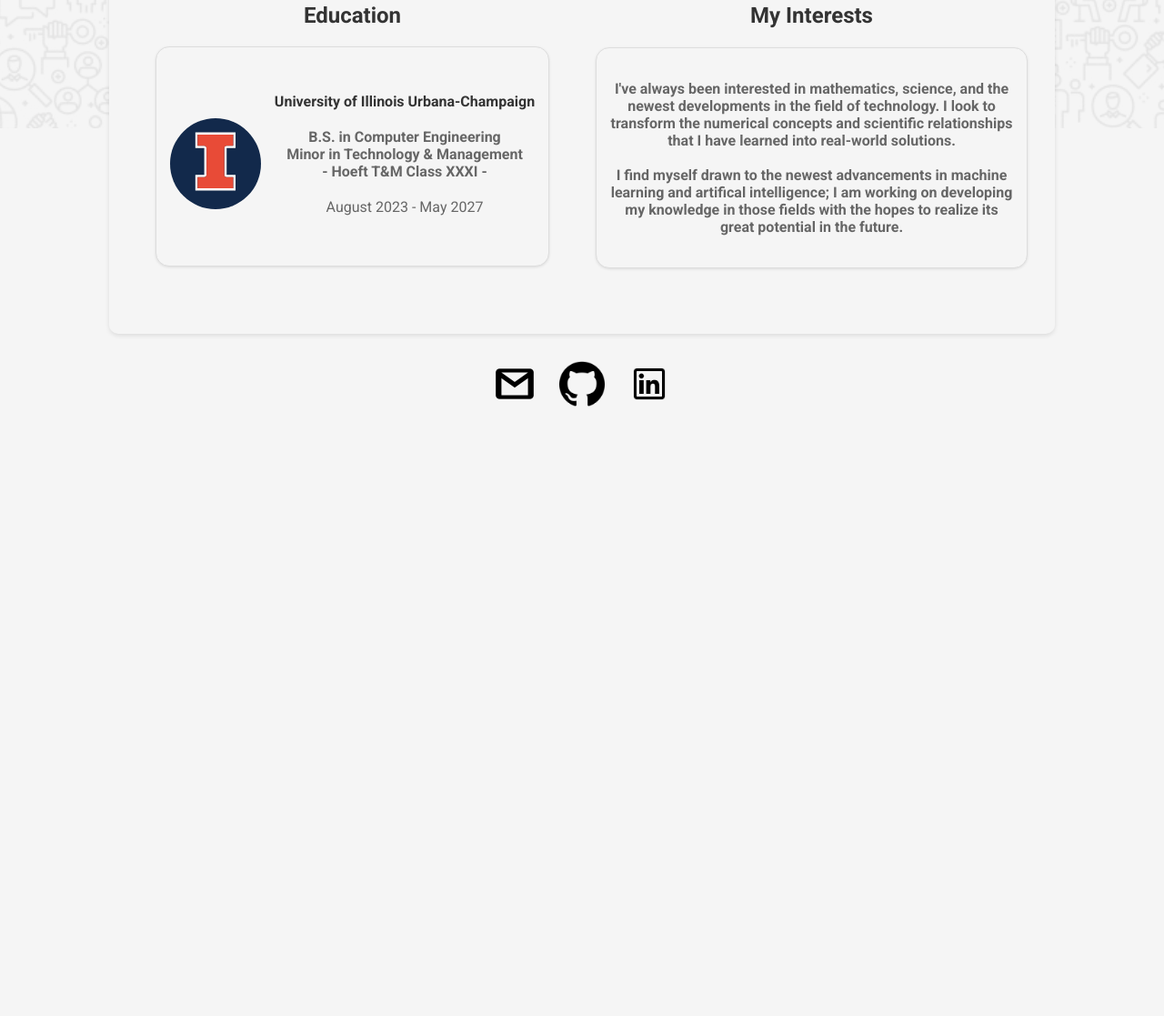
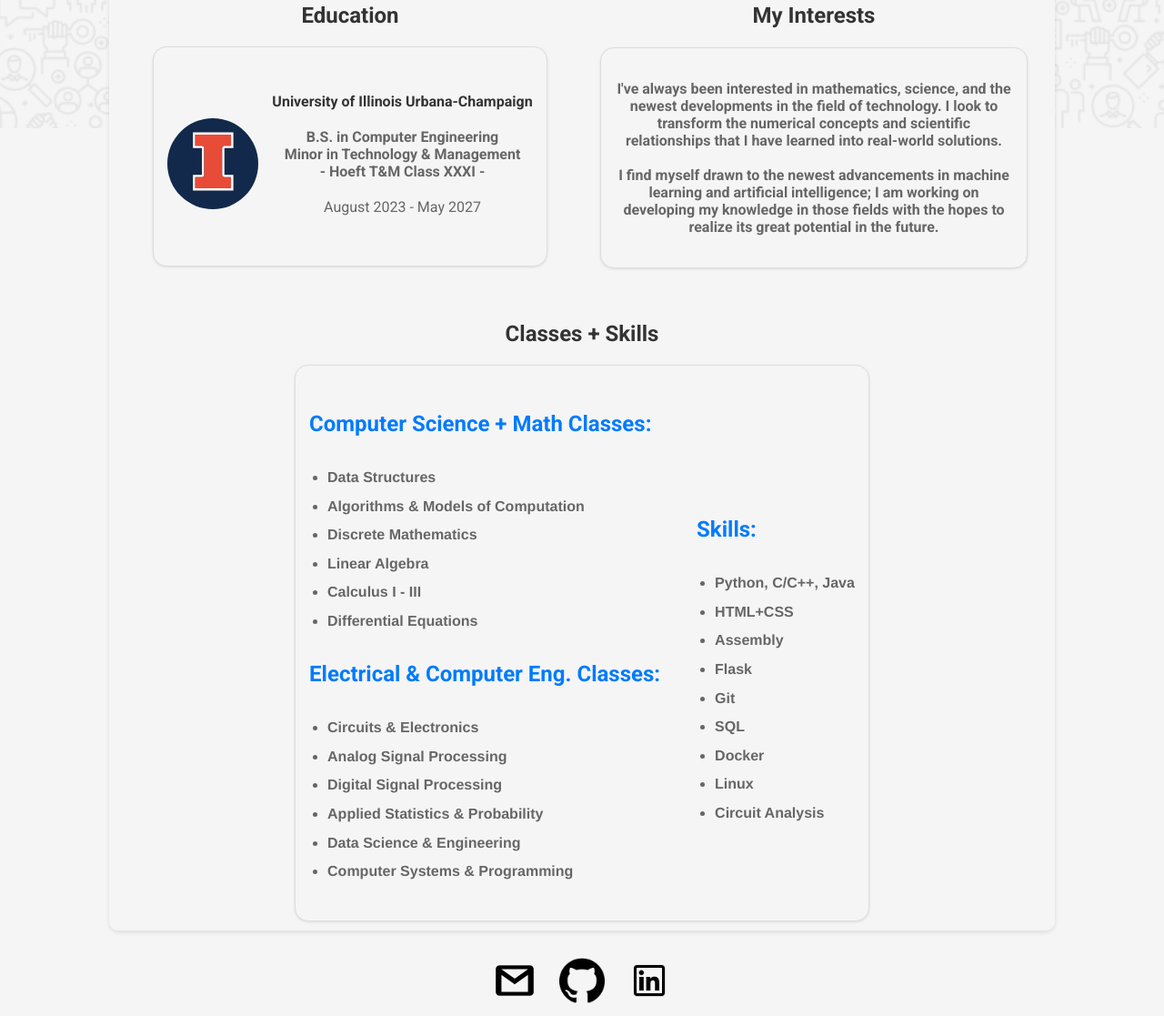
Before and after one commit to SShah276/personal-portfolio, a website: page index.html in a window 1280 px wide. Shown: the part 899-2016 px from the top of the page at 91% size. Before the commit the page ends 1360 px from the top, so only its background shows below. Drawn offline with nearby package versions, Linux system fonts and the light colour scheme; no server answers.

Commit message:
added to about me + snap on click

```diff
--- a/index.html
+++ b/index.html
@@ -51,35 +51,116 @@
 
     <section id="about" class="content-section" style="display: none;">
         <div class="about-content">
+            <!-- Top Row -->
             <div class="section-row">
                 <div class="left-column">
                     <h3 class="section-title">Education</h3>
                     <div class="education">
                         <div class="education-item">
-
-                    <img src="images/illini.svg" alt="School Logo" class="logo">
+                            <img src="images/illini.svg" alt="School Logo" class="logo" />
                             <div>
                                 <b>University of Illinois Urbana-Champaign</b>
-                        <p style="text-align: center;"><b>B.S. in Computer Engineering <br>
-                        Minor in Technology & Management<br>
-                         - Hoeft T&M Class XXXI -</b></p>
-                        <p style="text-align: center;"> August 2023 - May 2027</p>
+                                <p style="text-align: center;">
+                                    <b>B.S. in Computer Engineering <br />
+                                        Minor in Technology & Management<br />
+                                        - Hoeft T&M Class XXXI -</b>
+                                </p>
+                                <p style="text-align: center;">August 2023 - May 2027</p>
                             </div>
                         </div>
                     </div>
                 </div>
                 <div class="right-column">
-            <h3 class="section-title" style="margin-top: 0px;">My Interests</h3>
+                    <h3 class="section-title" style="margin-top: 0;">My Interests</h3>
                     <div class="bio-text">
-                <p style="font-weight: bolder;"> I've always been interested in mathematics, science, and the newest developments in the field of technology.
-                    I look to transform the numerical concepts and scientific relationships that I have learned into real-world solutions.
-                    <br><br>
-                    I find myself drawn to the newest advancements in machine learning and artifical intelligence; I am working
-                    on developing my knowledge in those fields with the hopes to realize its great potential in the future.</p>
-
+                        <p style="font-weight: bolder;">
+                            I've always been interested in mathematics, science, and the newest developments in the field of
+                            technology.
+                            I look to transform the numerical concepts and scientific relationships that I have learned into
+                            real-world solutions.
+                            <br /><br />
+                            I find myself drawn to the newest advancements in machine learning and artificial intelligence;
+                            I am working
+                            on developing my knowledge in those fields with the hopes to realize its great potential in the
+                            future.
+                        </p>
                     </div>
                 </div>
             </div>
+
+            <!-- Bottom Row (aligned) -->
+                <div class="left-column">
+                    <h3 class="section-title">Classes + Skills</h3>
+                    <div class="education">
+                        <div class="education-item" style="display: flex; gap: 40px; flex-wrap: wrap;">
+                            <!-- Classes section -->
+                            <div>
+                                <h4 style="margin-top: 0px; color: #007bfc">Computer Science + Math Classes:</h4>
+                                <ul>
+                                    <li>Data Structures</li>
+                                    <li>Algorithms & Models of Computation</li>
+                                    <li>Discrete Mathematics</li>
+                                    <li>Linear Algebra</li>
+                                    <li>Calculus I - III</li>
+                                    <li>Differential Equations</li>
+                                </ul>
+
+                                <h4 style="color: #007bfc">Electrical & Computer Eng. Classes:</h4>
+                                <ul>
+                                    <li>Circuits & Electronics</li>
+                                    <li>Analog Signal Processing</li>
+                                    <li>Digital Signal Processing</li>
+                                    <li>Applied Statistics & Probability</li>
+                                    <li>Data Science & Engineering</li>
+                                    <li>Computer Systems & Programming</li>
+                                </ul>
+                            </div>
+
+                            <!-- Skills section -->
+                            <div style="margin-top: 20px;">
+                                <h4 style="color: #007bfc">Skills:</h4>
+                                <ul>
+                                    <li>Python, C/C++, Java</li>
+                                    <li>HTML+CSS</li>
+                                    <li>Assembly</li>
+                                    <li>Flask</li>
+                                    <li>Git</li>
+                                    <li>SQL</li>
+                                    <li>Docker</li>
+                                    <li>Linux</li>
+                                    <li>Circuit Analysis</li>
+                                </ul>
+                            </div>
+                        </div>
+                    </div>
+                </div>
+                <!--
+                <div class="right-column">
+                    <h3 class="section-title" style="margin-top: 0;">Skills</h3>
+                    <div class="education">
+                    <div class="education-item">
+                        <div class="list-wrapper">
+                        <ul>
+                            <li>Python</li>
+                            <li>C/C++</li>
+                            <li>Java</li>
+                            <li>Verilog</li>
+                            <li>Assembly</li>
+                        </ul>
+                        </div>
+                        <div class="list-wrapper">
+                        <ul>
+                            <li>Flask</li>
+                            <li>Git</li>
+                            <li>Docker</li>
+                            <li>Linux</li>
+                            <li>ML</li>
+                            </div>
+                        </ul>
+                    </div>
+                </div>
+            </div>
+        -->
         </div>
     </section>
 
--- a/scripts.js
+++ b/scripts.js
@@ -1,3 +1,5 @@
+let initialLoad = true;
+
 function showSection(sectionId) {
     // Hide all sections
     const sections = document.querySelectorAll('.content-section');
@@ -8,11 +10,15 @@ function showSection(sectionId) {
     const activeSection = document.getElementById(sectionId);
     if (activeSection) {
         activeSection.style.display = 'block';
+        if (!initialLoad) {
+            activeSection.scrollIntoView({ behavior: 'smooth', block: 'start' });
+        }
     }
 }
 // Show the 'About Me' section by default
 document.addEventListener('DOMContentLoaded', () => {
     showSection('about');
+    initialLoad = false;
 });
 
 const toggleButton = document.getElementById('theme-toggle');
--- a/styles.css
+++ b/styles.css
@@ -199,6 +199,10 @@ p {
     margin: 20px auto;
 }
 
+li {
+    color: var(--paragraph-color);
+}
+
 .tags {
     display: flex;
     justify-content: center;
@@ -324,10 +328,12 @@ section.about h3 {
     display: flex;
     align-items: flex-start;
     /* Ensures both start at the same height */
-    gap: 10px;
+    justify-content: space-between;
+    gap: 20px;
     /* Controls spacing between the two boxes */
-    margin-bottom: 10px;
+    margin-bottom: 0px;
     /* Reduce space below this section */
+    margin-top: 0px;
 }
 
 .bio-text, .education {
@@ -532,3 +538,27 @@ a:link {
         opacity: 1;
     }
 }
+
+/* Match font with top section */
+.left-column ul,
+.right-column ul {
+    font-family: 'Helvetica Neue', Helvetica, Arial, sans-serif;
+    font-size: 16px;
+    font-weight: bold;
+    color: #333;
+    line-height: 1.6;
+    margin: 0;
+    padding-left: 20px;
+}
+
+/* Style the list bullets nicely */
+.left-column li,
+.right-column li {
+    list-style-type: disc;
+    margin-bottom: 6px;
+}
+
+/* Optional: remove second <ul>'s top margin if you want them tight */
+.list-wrapper+.list-wrapper {
+    margin-top: 10px;
+}
```
Lines whose indentation alone changed are shown as unchanged.
